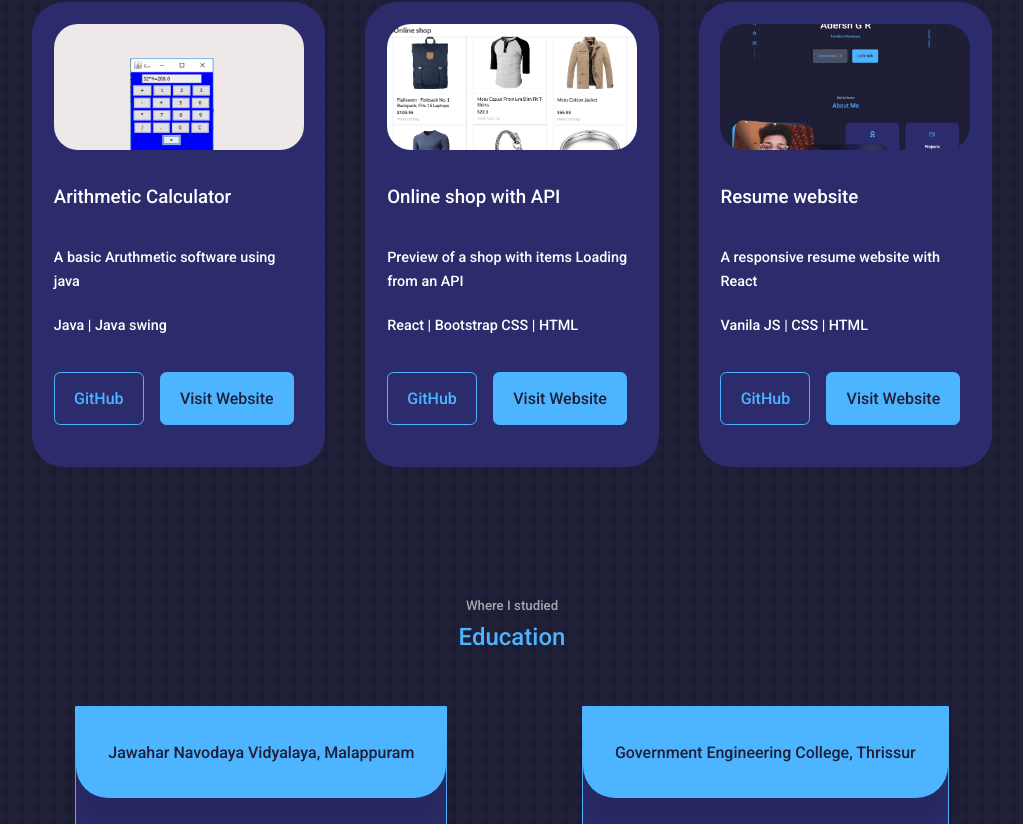
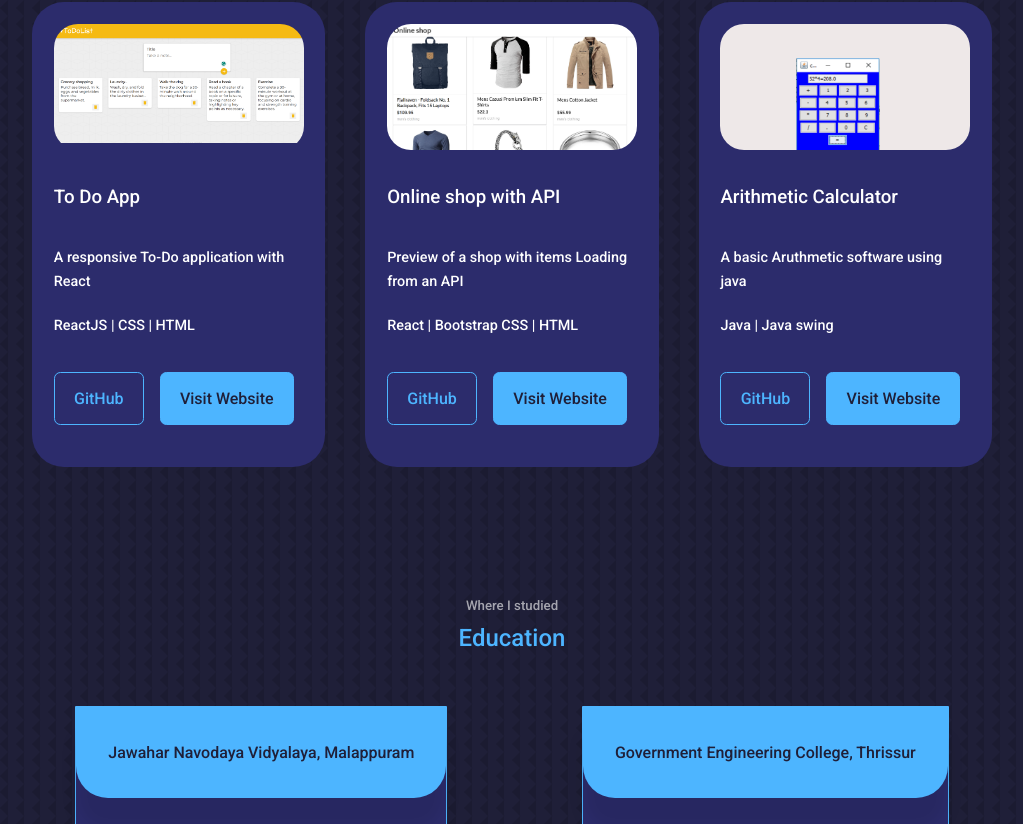
Before and after one commit to adershgr/react-portfolio, a React (Create React App) app: page / in a window 1280 px wide. Shown: the part 2320-3144 px from the top of the page, without its empty margins (128-1151 px from the left). Built offline with nearby package versions, Linux system fonts and the light colour scheme.

Commit message:
to-do app updated

```diff
--- a/src/components/portfolio/Portfolio.jsx
+++ b/src/components/portfolio/Portfolio.jsx
@@ -4,7 +4,7 @@ import IMG2 from '../../assets/product-preview.png';
 import IMG6 from '../../assets/foodapp.png'
 import IMG3 from '../../assets/calculator.png';
 import IMG4 from '../../assets/apiShop.png';
-import IMG5 from '../../assets/resume.png';
+import IMG5 from '../../assets/todo.png';
 
 import './portfolio.css';
 
@@ -42,13 +42,13 @@ const Portfolio = () => {
     },
     {
       id: 1,
-      title: 'Arithmetic Calculator',
-      img: IMG3,
+      title: 'To Do App',
+      img: IMG5,
       description:
-        'A basic Aruthmetic software using java',
-      technologies: 'Java | Java swing',
-      link: 'https://github.com/adershgr/Arithmetic-Calculator',
-      github: 'https://github.com/adershgr/Arithmetic-Calculator',
+        'A responsive To-Do application with React',
+      technologies: 'ReactJS | CSS | HTML',
+      link: 'https://adershgr-to-do-app.netlify.app/',
+      github: 'https://github.com/adershgr/to-do',
     },
     {
       id: 1,
@@ -62,14 +62,15 @@ const Portfolio = () => {
     },
     {
       id: 1,
-      title: 'Resume website',
-      img: IMG5,
+      title: 'Arithmetic Calculator',
+      img: IMG3,
       description:
-        'A responsive resume website with React',
-      technologies: 'Vanila JS | CSS | HTML',
-      link: 'https://adershgr.netlify.app/',
-      github: 'https://github.com/adershgr/react-portfolio',
+        'A basic Aruthmetic software using java',
+      technologies: 'Java | Java swing',
+      link: 'https://github.com/adershgr/Arithmetic-Calculator',
+      github: 'https://github.com/adershgr/Arithmetic-Calculator',
     },
+
 
   ];
 
```
Also changed, not shown: src/assets/todo.png (added).
